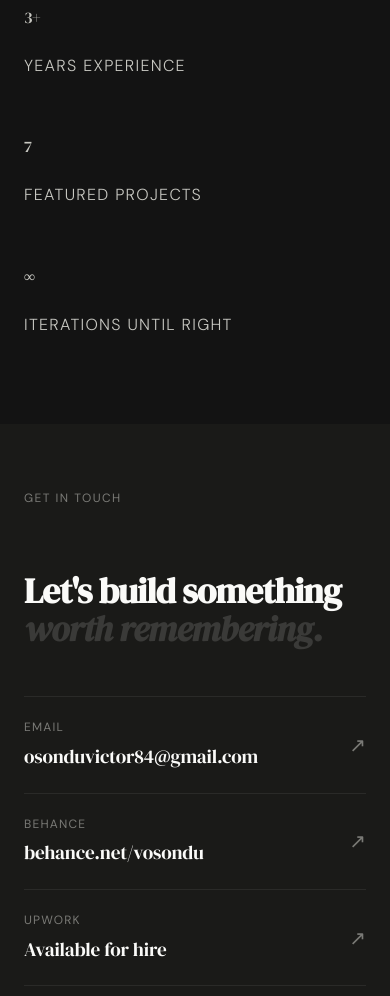
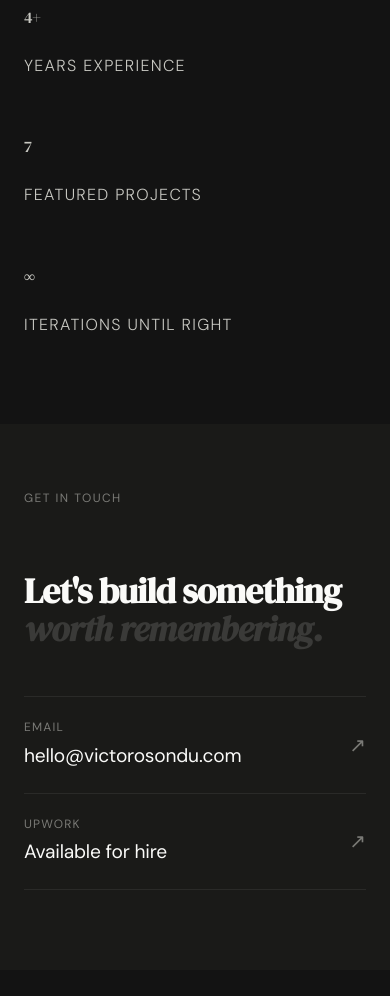
Before and after one commit to vosondu/my-portfolio, a plain HTML site: page index.html in a window 390 px wide. Shown: the part 3039-4035 px from the top of the page. After the commit the page ends 4009 px from the top, so only its background shows below. Drawn offline with Linux system fonts and the light colour scheme.

Commit message:
fixed the stray mobile css in Joie Luxe
Also changed the font for the contact details to DM Sans

```diff
--- a/index.html
+++ b/index.html
@@ -405,7 +405,7 @@
 			}
 
 			.contact-link-value {
-				font-family: var(--serif);
+				font-family: var(--sans);
 				font-size: 1.2rem;
 				letter-spacing: -0.01em;
 			}
@@ -650,7 +650,7 @@
 				<p class="section-label">About</p>
 				<h2>Design is a thinking tool, not just a making tool.</h2>
 				<p>
-					I'm Victor, a brand identity designer with over three years of
+					I'm Victor, a brand identity designer with years of
 					experience helping businesses find their visual voice. Based in Lagos,
 					I work with startups, creatives, and growing companies across Nigeria
 					and internationally.
@@ -673,7 +673,7 @@
 
 			<div class="about-stats">
 				<div class="stat">
-					<p class="stat-number">3+</p>
+					<p class="stat-number">4+</p>
 					<p class="stat-label">Years experience</p>
 				</div>
 				<div class="stat">
@@ -693,29 +693,14 @@
 			<h2>Let's build something <em>worth remembering.</em></h2>
 
 			<div class="contact-links">
-				<a href="mailto:osonduvictor84@gmail.com" class="contact-link-row">
+				<a href="mailto:hello@victorosondu.com" class="contact-link-row">
 					<div>
 						<p class="contact-link-label">Email</p>
-						<p class="contact-link-value">
-							<span
-								class="__cf_email__"
-								data-cfemail="84ece1e8e8ebc4f2ede7f0ebf6ebf7ebeae0f1aae7ebe9"
-								>osonduvictor84@gmail.com</span
-							>
-						</p>
+						<p class="contact-link-value">hello@victorosondu.com</p>
 					</div>
 					<span class="contact-link-arrow">↗</span>
 				</a>
-				<a
-					href="https://behance.net/vosondu"
-					target="_blank"
-					class="contact-link-row">
-					<div>
-						<p class="contact-link-label">Behance</p>
-						<p class="contact-link-value">behance.net/vosondu</p>
-					</div>
-					<span class="contact-link-arrow">↗</span>
-				</a>
+				<!-- Behance link removed -->
 				<a
 					href="https://www.upwork.com/freelancers/~012784caf6938ecf6f"
 					target="_blank"
```
Also changed, not shown: joie-luxe-rentals.html (+43 -42 lines).
